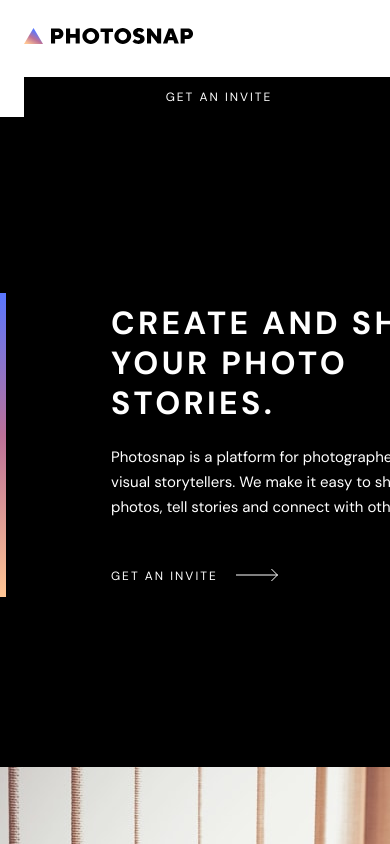
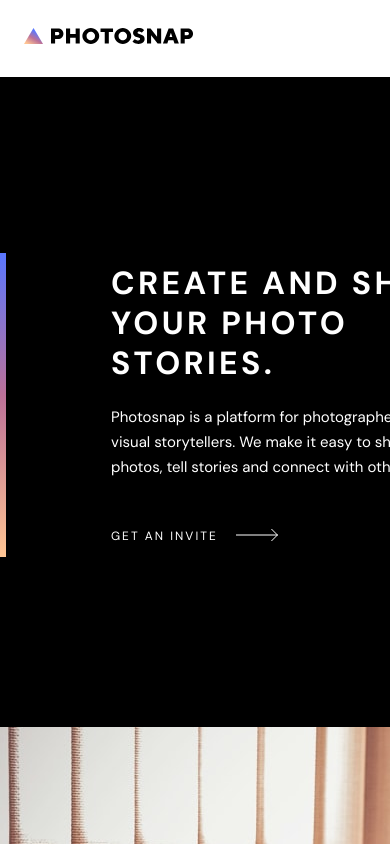
Before and after one commit to MrNicholson85/photosnap, a Vue app: page / in a window 390 px wide. Shown: the top 844 px of the page. Built offline with nearby package versions, Linux system fonts and the light colour scheme.

Commit message:
updated nav responsiveness

```diff
--- a/src/assets/styles/buttons.scss
+++ b/src/assets/styles/buttons.scss
@@ -2,7 +2,6 @@
 @import './typography.scss';
 
 .btn {
-    display: block;
     font-size: 12px;
     letter-spacing: 2px;
     border: none;
--- a/src/components/Nav.vue
+++ b/src/components/Nav.vue
@@ -12,7 +12,7 @@
       <router-link :to="{ name: 'Features'}">Features</router-link>
       <router-link :to="{ name: 'Pricing'}">Pricing</router-link>
     </div>
-    <router-link to="*" class="btn btn--primary-dark" :class="[navToggler ? 'navbar-nav--nav-close' : 'navbar-nav--nav-open']">Get an invite</router-link>
+    <router-link to="/" class="btn btn--primary-dark" :class="[navToggler ? 'navbar-nav--nav-close' : 'navbar-nav--nav-open']">Get an invite</router-link>
   </nav>
 </template>
 <script>
@@ -42,7 +42,6 @@ export default {
     .navbar-nav {
         justify-content: space-between;
         align-items: center;
-        padding: 0 24px;
 
         @media(min-width: $tablet) {
             display: flex;
@@ -145,7 +144,7 @@ export default {
         &__logo-menu {
             display: flex;
             justify-content: space-between;
-            padding: 28px 0px;
+            padding: 28px 24px;
             align-items: center;
         }
     }
```
